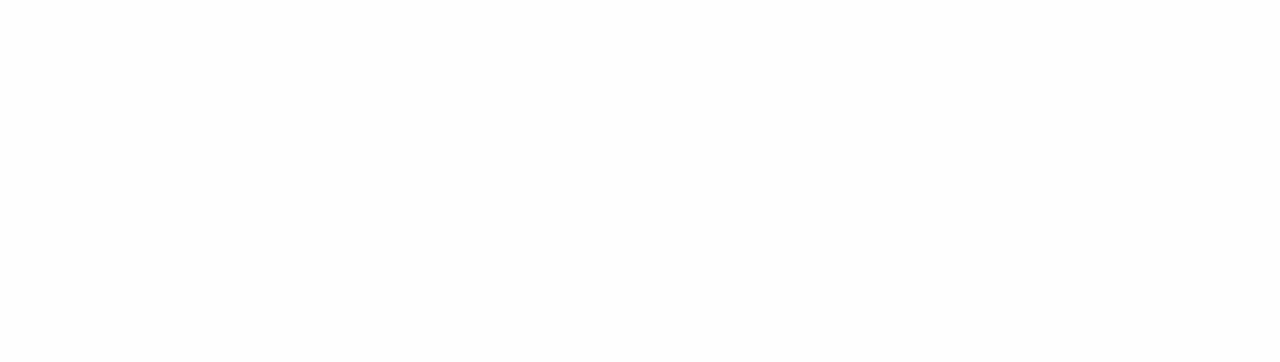
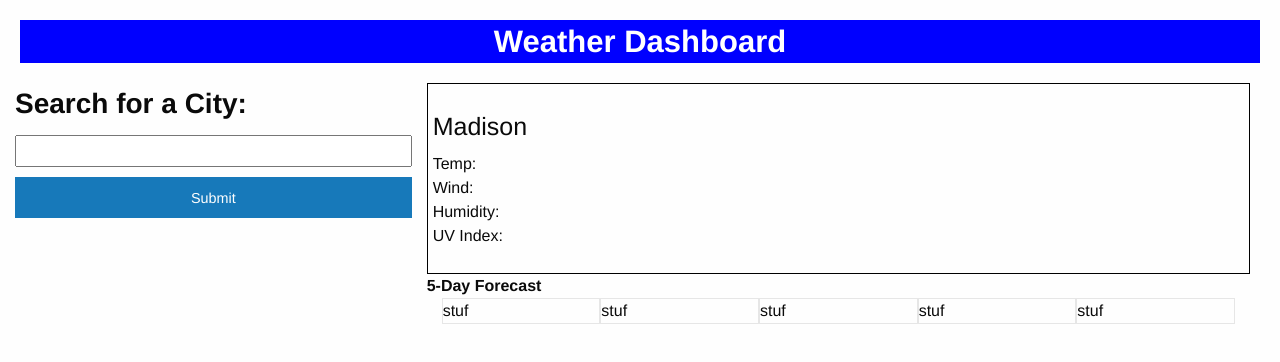
Before and after one commit to allanp94/06-weather-dashboard, a plain HTML site: page index.html in a window 1280 px wide. Drawn offline with nearby package versions, Linux system fonts and the light colour scheme.

Commit message:
started adding basic html elements using foundation

```diff
--- a/assets/css/rainOnMe.css
+++ b/assets/css/rainOnMe.css
@@ -0,0 +1,27 @@
+h3 {
+  text-align: center;
+  color: white;
+  background-color: blue;
+  margin: 20px;
+  font-weight: 900;
+}
+
+.search-city-text {
+  font-size: 28px;
+  font-weight: bold;
+}
+
+.input-city {
+  margin: 10px 0;
+  height: 2rem;
+  width: 100%;
+}
+
+#present-weather-info {
+  border: 1px solid black;
+  padding: 25px 5px;
+}
+
+#future-weather-text {
+  font-weight: 600;
+}
--- a/index.html
+++ b/index.html
@@ -14,7 +14,48 @@
     <title>Document</title>
   </head>
   <body>
-    <main></main>
+    <main>
+      <div class="grid-y medium-grid-frame">
+        <div class="cell shrink header medium-cell-block">
+          <h3>Weather Dashboard</h3>
+        </div>
+        <div class="grid-x grid-padding-x">
+          <div
+            class="cell small-12 medium-3 large-4 grid-marging-x expanded"
+            id="search-city-body"
+          >
+            <span class="search-city-text">Search for a City:</span>
+            <input class="input-city" />
+            <button class="button expanded" type="button">Submit</button>
+          </div>
+          <div class="cell small-12 medium-9 large-8 grid-marging-x">
+            <div
+              class="cell grid-y small-12 medium-9 large-8 grid-padding-x"
+              id="present-weather-info"
+            >
+              <h4 id="city-name">Madison</h4>
+              <span id="city-temp">Temp: </span>
+              <span id="city-wind">Wind: </span>
+              <span id="city-humidity">Humidity: </span>
+              <span id="city-uv-index">UV Index: </span>
+            </div>
+            <div
+              class="cell small-12 medium-9 large-8 grid-padding-x"
+              id="future-weather-info"
+            >
+              <span id="future-weather-text">5-Day Forecast</span>
+              <div class="cell grid-x small-up-3 medium-up-5">
+                <div class="card">stuf</div>
+                <div class="card">stuf</div>
+                <div class="card">stuf</div>
+                <div class="card">stuf</div>
+                <div class="card">stuf</div>
+              </div>
+            </div>
+          </div>
+        </div>
+      </div>
+    </main>
 
     <script
       src="https://cdnjs.cloudflare.com/ajax/libs/jquery/3.6.0/jquery.min.js"
```
